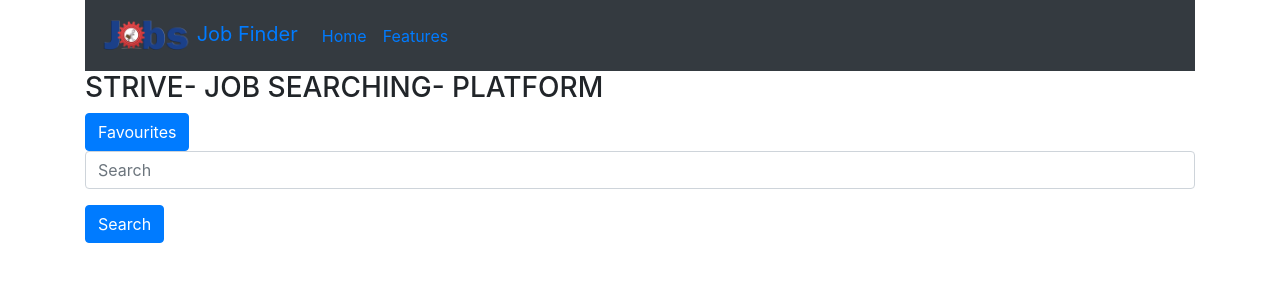
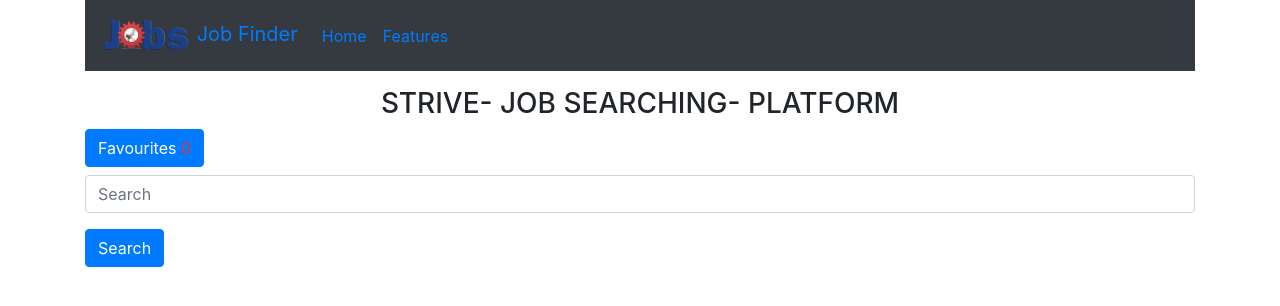
Before and after one commit to yonatanski/m7-d1_hw_jobs-search-engine, a React (Create React App) app in the folder jobs-search-engine/: page / in a window 1280 px wide. Shown: the top 306 px of the page. Built offline with nearby package versions, Linux system fonts and the light colour scheme.

Commit message:
style change and fav counter implmented

```diff
--- a/jobs-search-engine/src/components/Home.jsx
+++ b/jobs-search-engine/src/components/Home.jsx
@@ -3,9 +3,14 @@ import { useEffect, useState } from "react"
 import { Form, Button, FormControl, Container, Row, Col } from "react-bootstrap"
 import { Link } from "react-router-dom"
 import uniqid from "uniqid"
+import { connect } from "react-redux"
 import Job from "./Job"
 
-export default function Home() {
+const mapStateToProps = (state) => ({
+  count: state.favourites.length,
+})
+
+function Home({ count }) {
   const [job, setJob] = useState([])
   const [query, setQuery] = useState("")
 
@@ -52,10 +57,11 @@ export default function Home() {
     <Container>
       <Row>
         <Col xs={12}>
-          <h3>STRIVE- JOB SEARCHING- PLATFORM</h3>
-          <Link to="/favourites" className="btn btn-primary">
-            Favourites
+          <h3 className="text-center mt-3">STRIVE- JOB SEARCHING- PLATFORM</h3>
+          <Link to="/favourites" className="btn btn-primary mb-2">
+            Favourites <span className="text-danger">{count}</span>
           </Link>
+
           <Form onSubmit={handleSubmit}>
             <FormControl type="text" placeholder="Search" className=" mr-sm-2" value={query} onChange={handelChange} />
             <Button className="mt-3" type="submit">
@@ -75,3 +81,4 @@ export default function Home() {
     </Container>
   )
 }
+export default connect(mapStateToProps)(Home)
```
